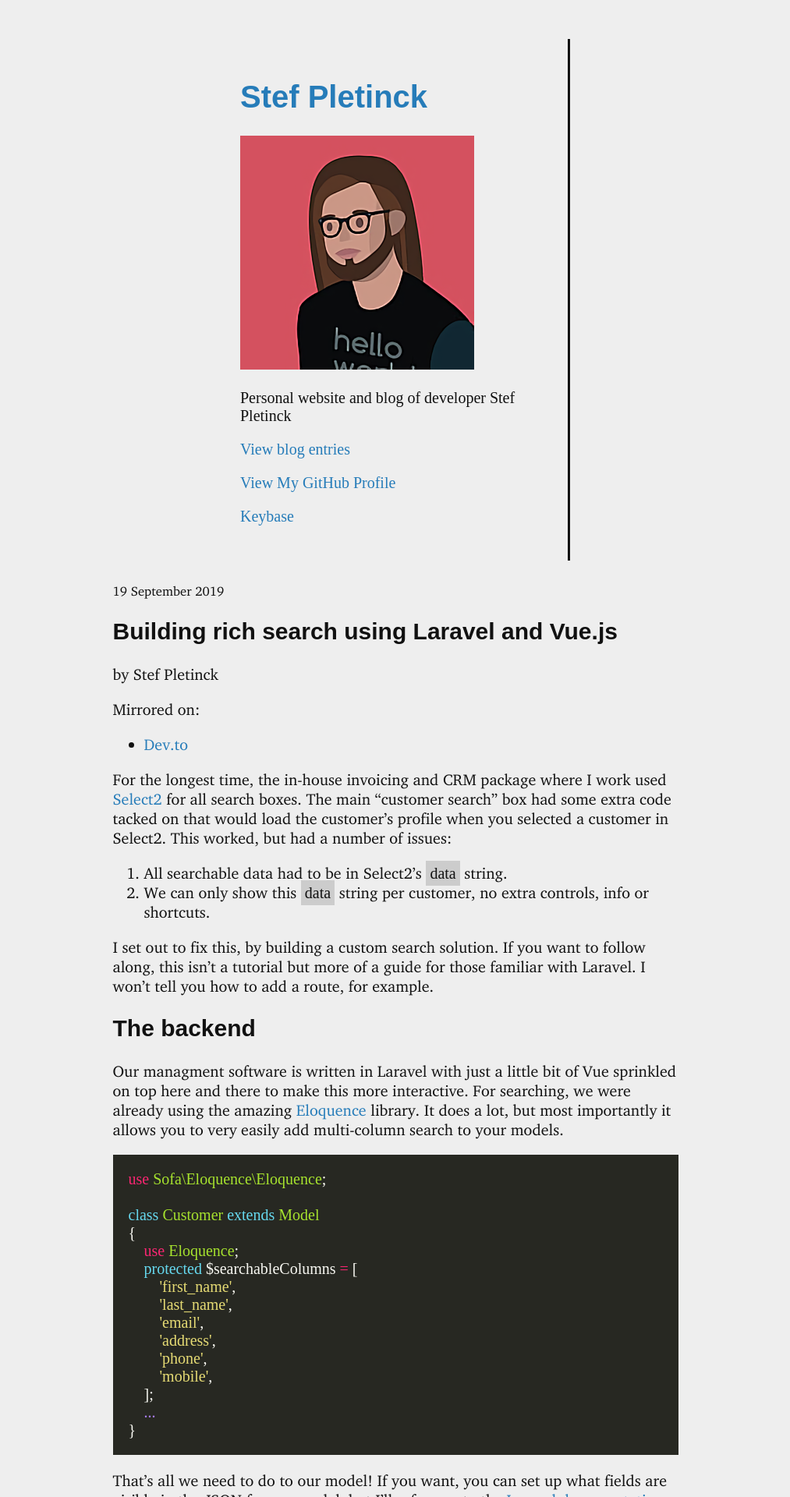
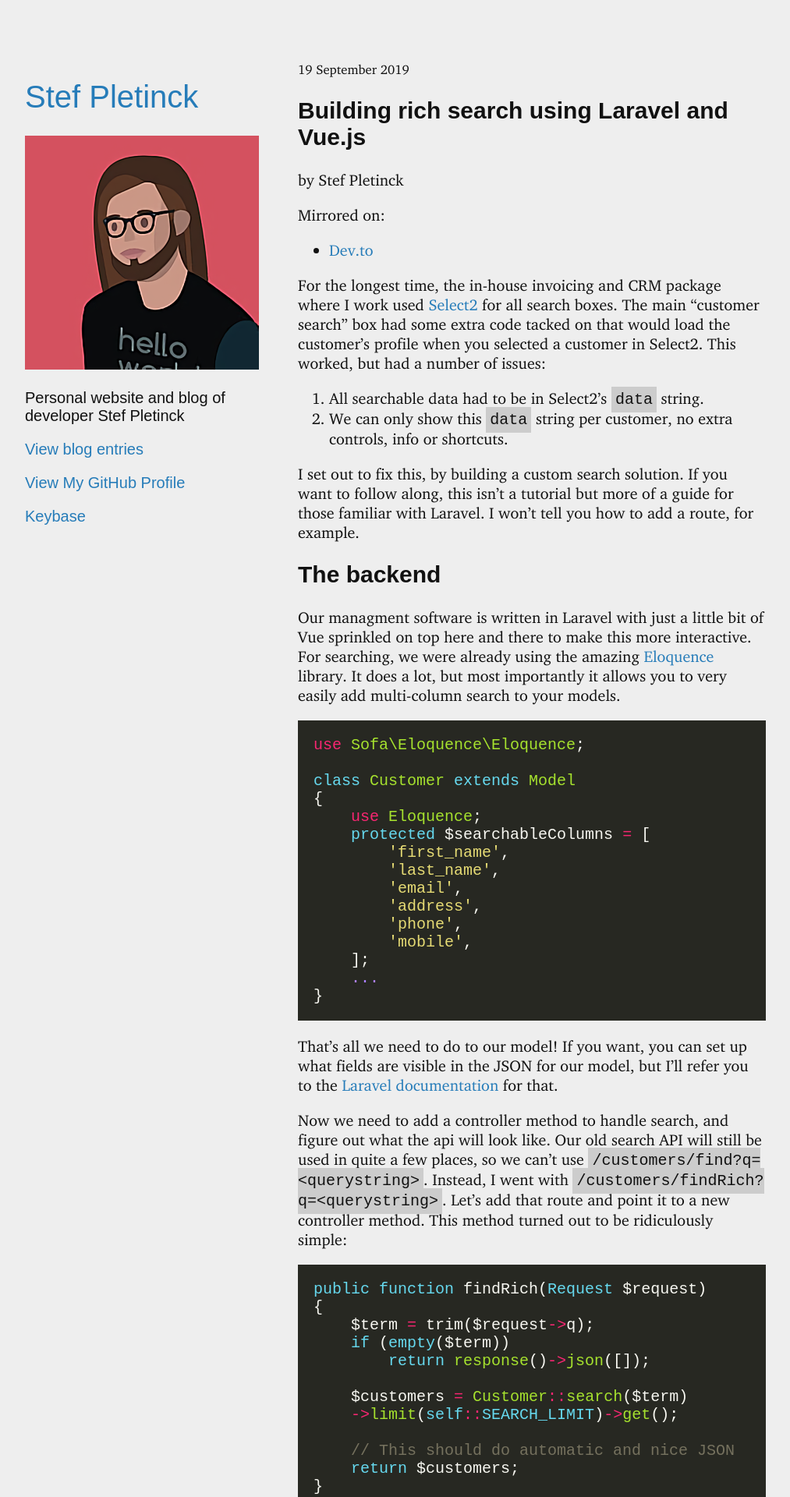
Before and after one commit to Epse/epse.github.io, a Jekyll site: the page built from _posts/2019-09-19-rich-search-laravel-vue.md, in a window 1280 px wide. Shown: the top 1920 px of the page at 78% size, without its empty margins (133-1146 px from the left). Built offline with Jekyll 4.4.1, drawn with Linux system fonts in a browser that asks for light colours; some web fonts are replaced; our own code applies the rules of GitHub Pages for plain Markdown files; some of the changed text lies outside the part shown.

Commit message:
Improve styling

```diff
--- a/assets/css/style.scss
+++ b/assets/css/style.scss
@@ -33,7 +33,7 @@
 }
 
 section {
-    max-width: 725px;
+    max-width: 600px;
 }
 
 a, a:visited {
@@ -50,13 +50,16 @@
 }
 
 header {
-    border-right: 3px solid #111;
-    max-width: calc(400px - 5px);
-    font-family: 'Fira Sans';
+    max-width: 300px; // Width of my logo
+    font-family: 'Fira Sans', sans-serif;
+    font-weight: 300;
+    h1 {
+        font-weight: normal;
+    }
 }
 
 pre, code {
-    font-family: 'Fira Mono';
+    font-family: 'Fira Mono', monospace;
     background: #ccc;
     padding: 0.25em;
     overflow: auto;
```
